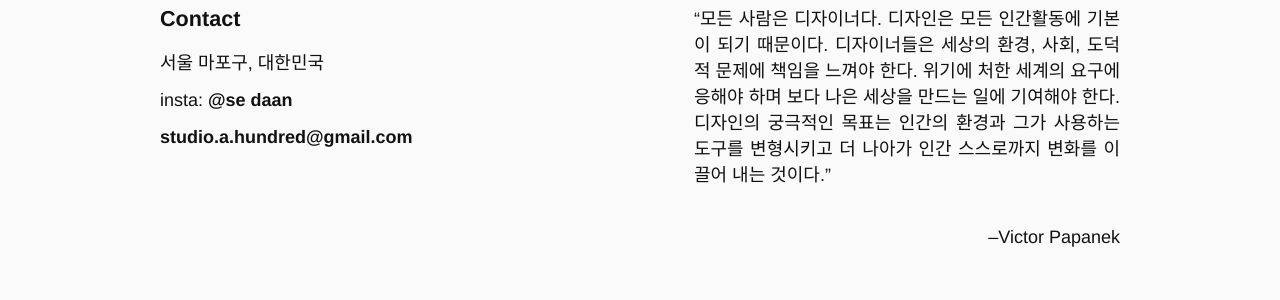
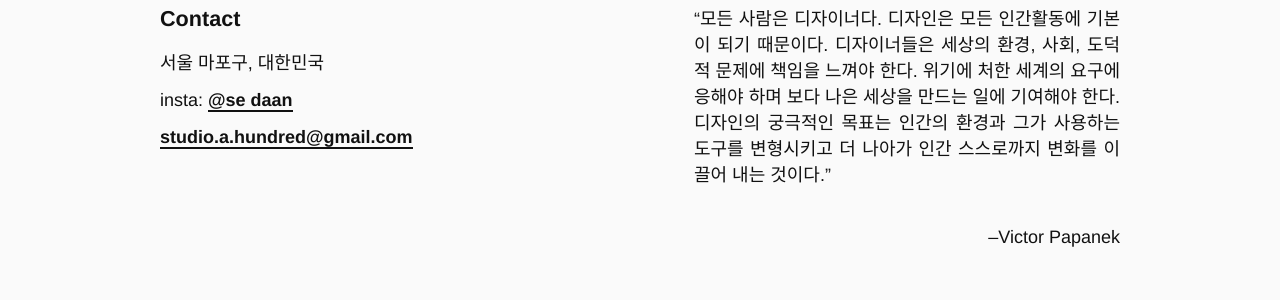
Before and after one commit to se-daan/daan.github.io, a Jekyll site: the page built from _work/soundwave.md, in a window 1280 px wide. Shown: the part 5526-5826 px from the top of the page. Built offline with Jekyll 4.4.1, drawn with Linux system fonts in a browser that asks for light colours.

Commit message:
hint1->hint
바꿀 필요가 없다.  1.다음 동작으로 바로 이어지기때문에 마우스오버 일어나지 않고 2.바꿨을때 오히려 intro.css를 link해야함

```diff
--- a/_includes/footer.html
+++ b/_includes/footer.html
@@ -40,8 +40,8 @@
       <ul class="list-reset">
         <li class="en_f">Mapo-gu, Seoul, South Korea</li>
         <li class="kr_f">서울 마포구, 대한민국</li>
-        <li>insta: <a class="hint1" href="https://www.instagram.com/se_daan/">@se daan</a></li>
-        <li><a class="hint1" href="mailto:studio.a.hundred@gmail.com">studio.a.hundred@gmail.com</a></li>
+        <li>insta: <a class="hint" href="https://www.instagram.com/se_daan/">@se daan</a></li>
+        <li><a class="hint" href="mailto:studio.a.hundred@gmail.com">studio.a.hundred@gmail.com</a></li>
       </ul>
     </div> <!-- grid-item -->
     <div class="grid-item">
```
